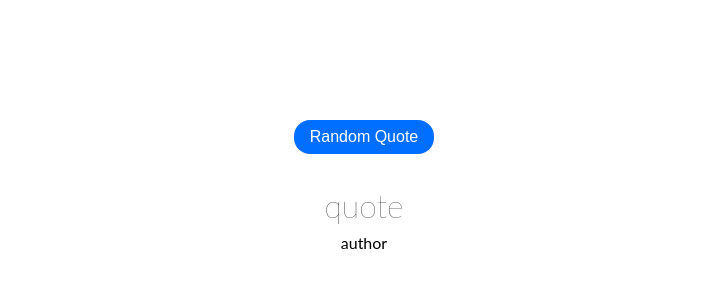
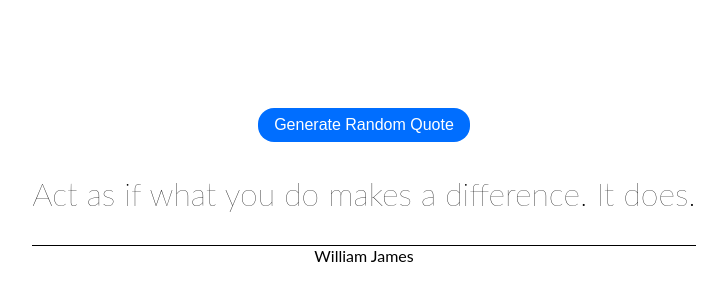
Before and after one commit to gs-maker/100plus-javascript-projects, a plain HTML site: page 09 Quote Generator/index.html in a window 1280 px wide. Shown: the part 214-514 px from the top of the page, without its empty margins (276-1003 px from the left). Drawn offline with Linux system fonts and the light colour scheme.

Commit message:
additional quotes

```diff
--- a/09 Quote Generator/index.html
+++ b/09 Quote Generator/index.html
@@ -10,10 +10,10 @@
 
 <body>
     <div class="container">
-        <button class="quoteBtn">Random Quote</button>
+        <button class="quoteBtn">Generate Random Quote</button>
         <blockquote>
-            <h3 class="quote">quote</h3>
-            <p class="author">author</p>
+            <h3 class="quote">Act as if what you do makes a difference. It does.</h3>
+            <p class="author">William James</p>
         </blockquote>
 
     </div>
--- a/09 Quote Generator/index.js
+++ b/09 Quote Generator/index.js
@@ -13,6 +13,10 @@ const quotes = [
 	},
 	{ name: "Leonardo DaVinci", quote: "Simplicity is the ultimate sophistication." },
 	{ name: "Leo Tolstoy", quote: "If you want to be happy, be" },
+	{
+		name: "Winston Churchill",
+		quote: "Success is not final, failure is not fatal: it is the courage to continue that counts.",
+	},
 ];
 
 const quote = document.querySelector(".quote");
--- a/09 Quote Generator/style.css
+++ b/09 Quote Generator/style.css
@@ -35,4 +35,12 @@ body {
 	font-size: 2rem;
 	font-weight: 200;
 	margin-bottom: 8px;
+	max-width: 720px;
 }
+
+.author {
+	font-size: 16px;
+	font-weight: 400;
+	margin-top: 32px;
+	border-top: 1px solid black;
+}
```
Also changed, not shown: 1 other file.
